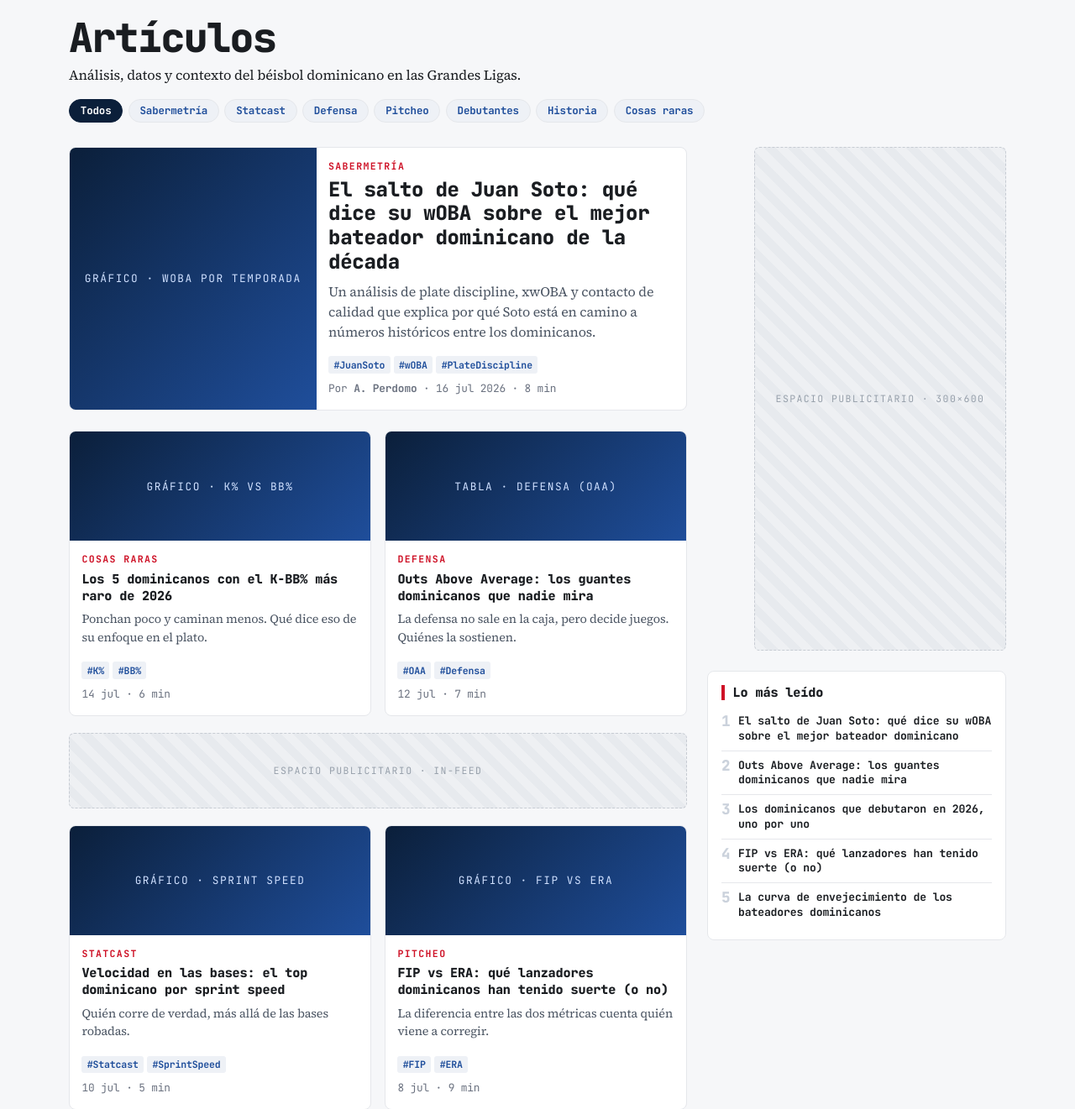
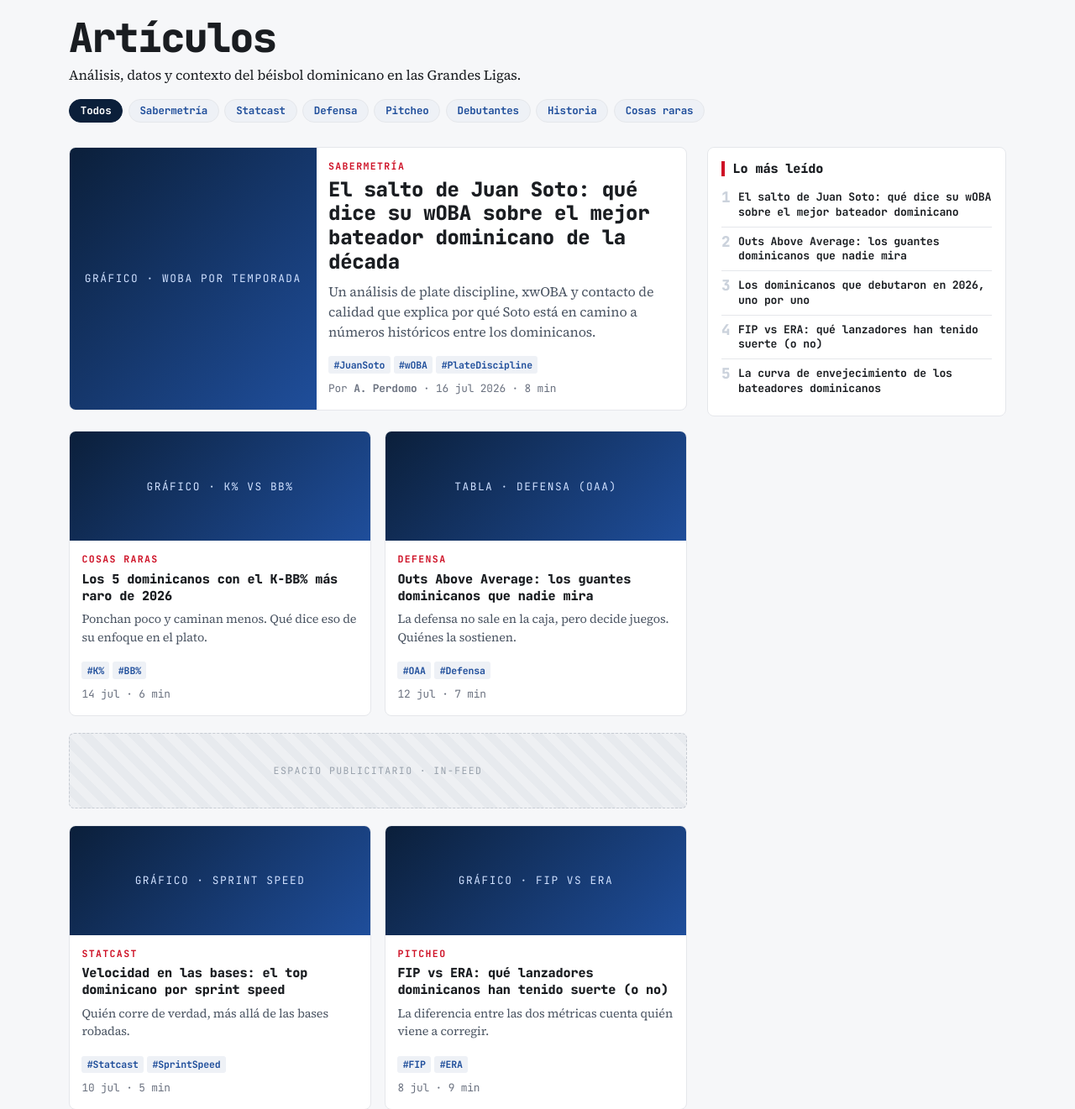
Before and after one commit to albertop/dglweb, a Django app: page /articulos/ in a window 1280 px wide. Shown: the part 172-1493 px from the top of the page at 84% size. Run offline with Django 5.2, Linux system fonts and the light colour scheme; parts of the project's set-up code (start-up, migrations or seed data) failed here and were passed over.

Commit message:
refactor(articulos): fuera el rascacielos del lateral
El lateral queda con «Lo más leído» solo. Siguen los tres de la columna
principal: 728×90 arriba, in-feed entre las dos filas de tarjetas, y
728×90 abajo.

Co-Authored-By: Claude Opus 5 <noreply@anthropic.com>

```diff
--- a/templates/articles.html
+++ b/templates/articles.html
@@ -164,8 +164,6 @@ enlace del menú ya la promete.
     <aside class="col-lg-4">
       {# `dgl-ad-pegado` ya existe: es el pegajoso por arriba que usa la página de líderes. #}
       <div class="dgl-ad-pegado">
-        <div class="dgl-ad dgl-ad-torre mb-4">Espacio publicitario · 300×600</div>
-
         {% comment %}
           Un ranking corto y no más tarjetas: repetir el mismo componente a la derecha haría que la
           página entera se leyera como una sola lista larga.
```
